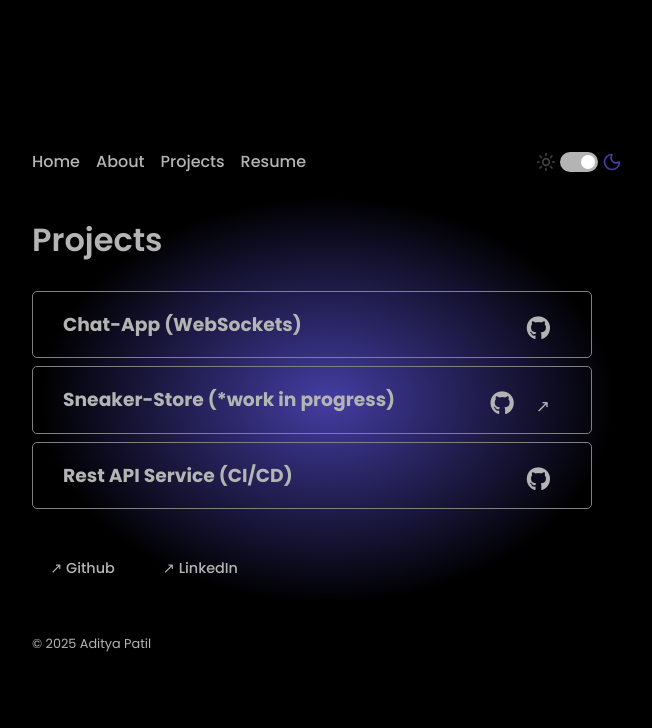
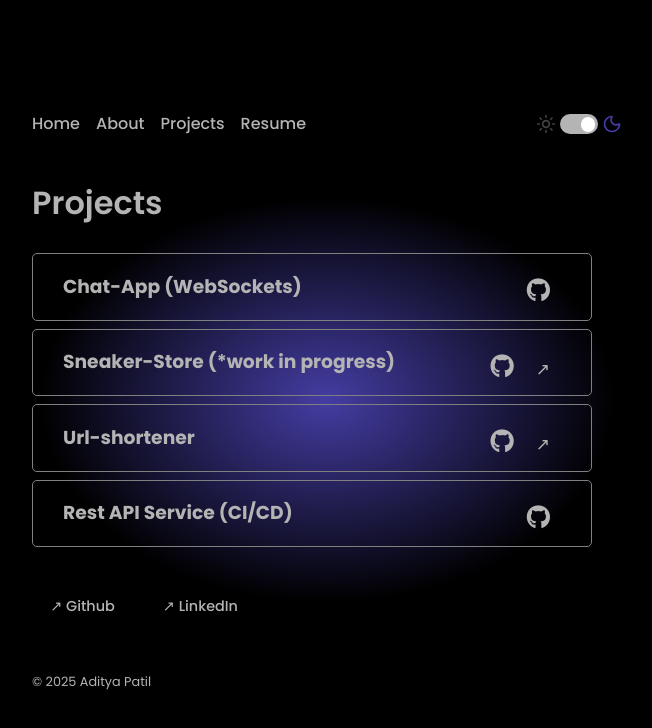
Before and after one commit to AdityaPatil0708/portfolio, a React (Vite) app: page /projects in a window 1280 px wide. Shown: the top 728 px of the page, without its empty margins (313-965 px from the left). Built offline with nearby package versions, Linux system fonts and the light colour scheme.

Commit message:
added project

```diff
--- a/src/components/HeroW.jsx
+++ b/src/components/HeroW.jsx
@@ -34,6 +34,23 @@ export default function Hero2() {
           </div>
         </div>
       </div>
+      <div className="project2">
+        <div className="project2-title">
+          <h3>Url-shortener</h3>
+          <div>
+            <button>
+              <a href="https://github.com/AdityaPatil0708/url-shortener.git">
+                <i class="fab fa-github"></i>
+              </a>
+            </button>
+            <button>
+              <a href="https://url-shortener-flame-nine.vercel.app/">
+                <i class="link-icon">↗</i>
+              </a>
+            </button>
+          </div>
+        </div>
+      </div>
       <div className="project3">
         <div className="project3-title">
           <h3>Rest API Service (CI/CD)</h3>
```
